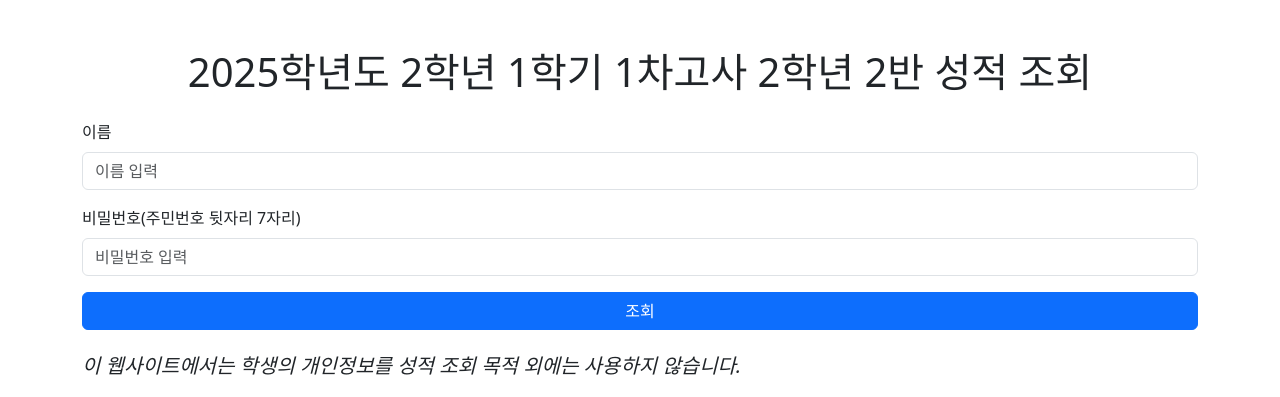
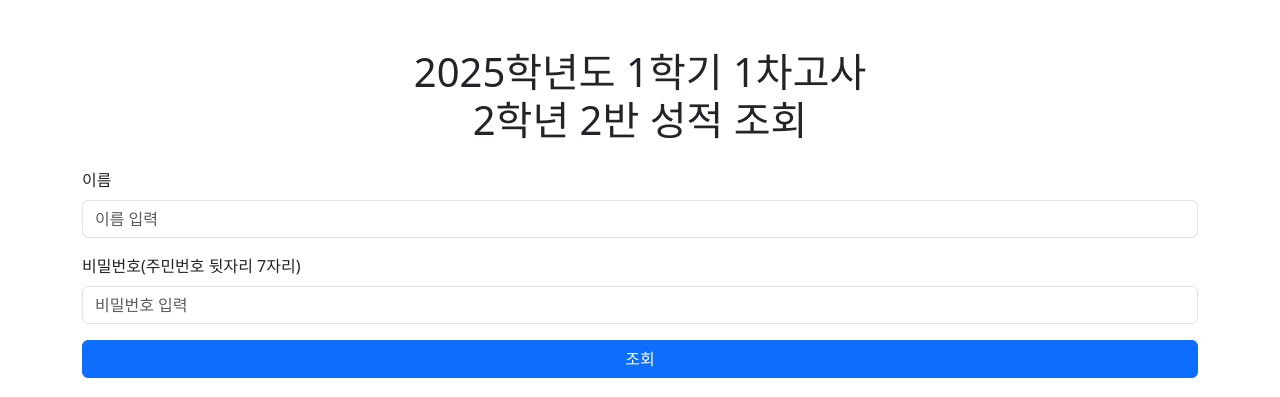
Before and after one commit to wesleysong1/2025-1-1-grade, a plain HTML site: page index.html in a window 1280 px wide. Shown: the top 397 px of the page. Drawn offline with nearby package versions, Linux system fonts and the light colour scheme.

Commit message:
Update index.html

```diff
--- a/index.html
+++ b/index.html
@@ -8,7 +8,7 @@
 </head>
 <body>
     <div class="container mt-5">
-        <h1 class="text-center">2025학년도 2학년 1학기 1차고사 2학년 2반 성적 조회</h1>
+        <h1 class="text-center">2025학년도 1학기 1차고사<br>2학년 2반 성적 조회</br></h1>
         <form id="loginForm" class="mt-4">
             <div class="mb-3">
                 <label for="name" class="form-label">이름</label>
```
